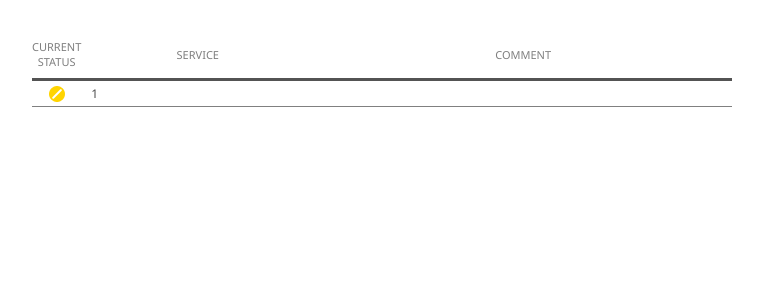
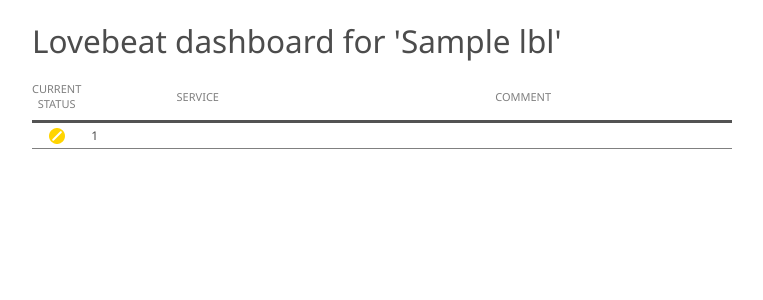
Before and after one commit to boivie/lovebeat-py, a Flask app: template templates/dashboardui.html in a window 1280 px wide. Shown: the top 300 px of the page, without its empty margins (258-1021 px from the left). Run offline with Flask 2, Linux system fonts and the light colour scheme; the template is opened without the code that fills it: most values are stand-ins (such as "Sample title", 1, 10 or a date in 2020); data that the repository does not hold is empty.

Commit message:
Added heading to Dashboard UI

```diff
--- a/app.py
+++ b/app.py
@@ -101,14 +101,15 @@ def get_services(lbl):
     return services
 
 
-@app.route("/dashboard/<lbl>", methods = ["GET"])
+@app.route("/dashboard/<lbl>/", methods = ["GET"])
 def get_list(lbl):
     services = get_services(lbl)
     has_warnings = len([s for s in services if s['status'] == 'warning']) > 0
     has_errors = len([s for s in services if s['status'] == 'error']) > 0
     return render_template("dashboardui.html", services=services,
                            has_warnings=has_warnings,
-                           has_errors=has_errors)
+                           has_errors=has_errors,
+                           lbl=lbl)
 
 
 @app.route("/dashboard/", methods = ["GET"])
--- a/static/lovebeat.css
+++ b/static/lovebeat.css
@@ -8,7 +8,11 @@ body {
 .container {
     width: 700px;
     margin: 30px auto 0 auto;
-    text-align: center;
+}
+
+h1 {
+    font-size: 31.5px;
+    font-weight: 200;
 }
 
 .table th {
--- a/templates/dashboardui.html
+++ b/templates/dashboardui.html
@@ -4,6 +4,7 @@
   </head>
   <body>
     <div class="container">
+      <h1>Lovebeat dashboard for '{{lbl}}'</h1>
       <table class="table">
 	<thead>
 	  <tr>
```
